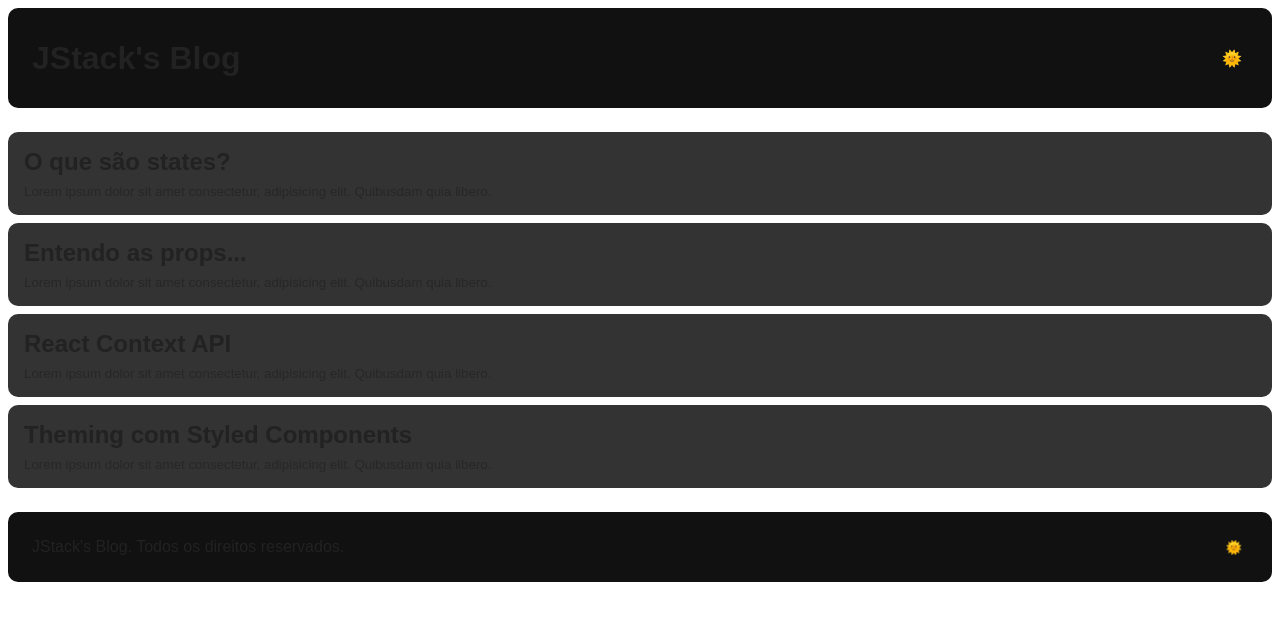
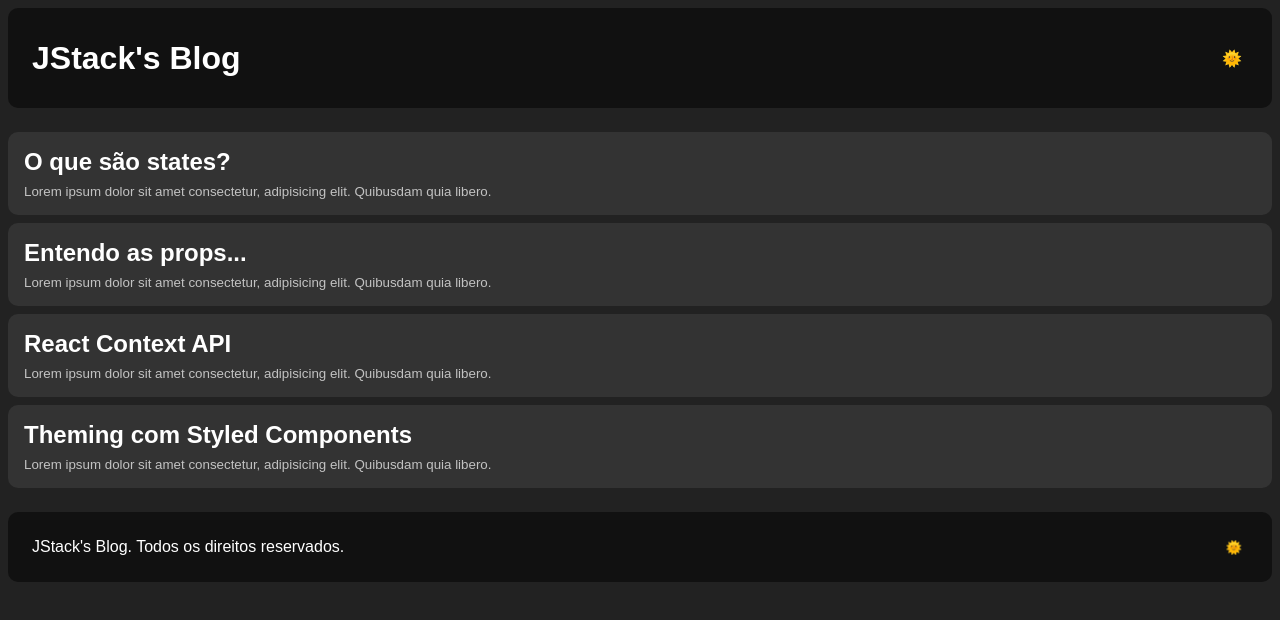
Before and after one commit to RflBueno/react-fundamentos, a React app: page / in a window 1280 px wide. Shown: the top 620 px of the page. Built offline with nearby package versions, Linux system fonts and the light colour scheme.

Commit message:
finalizando ajustes theming juntamente com darkmode e lightmode

```diff
--- a/src/App.js
+++ b/src/App.js
@@ -1,4 +1,4 @@
-import React from 'react';
+import React, { useState, useMemo } from 'react';
 import { ThemeProvider } from 'styled-components';
 
 import GlobalStyle from './styles/global';
@@ -7,10 +7,23 @@ import Layout from './components/Layout';
 import themes from './styles/themes';
 
 function App() {
+    const [theme, setTheme] = useState('dark');
+
+    const currentTheme = useMemo(() => {
+        return themes[theme] || themes.dark;
+    }, [theme])
+
+    function handleToggleTheme() {
+        setTheme((prevTheme) => (prevTheme === 'dark' ? 'light' : 'dark'));
+    }
+
     return (
-        <ThemeProvider theme={themes.light}>
+        <ThemeProvider theme={currentTheme}>
             <GlobalStyle />
-            <Layout />
+            <Layout
+                onToggleTheme={handleToggleTheme}
+                selectedTheme={theme}
+            />
         </ThemeProvider>
     );
 }
--- a/src/components/Footer/index.js
+++ b/src/components/Footer/index.js
@@ -2,11 +2,13 @@ import React from 'react';
 
 import { Container } from './styles';
 
-export default function Footer() {
+export default function Footer({ onToggleTheme, selectedTheme }) {
   return (
     <Container>
       <span>JStack's Blog. Todos os direitos reservados.</span>
-      <button type="button">🌞</button>
+      <button type="button" onClick={onToggleTheme}>
+        {selectedTheme === 'dark' ? '🌞' : '🌙'}
+      </button>
     </Container>
   );
 }
--- a/src/components/Footer/styles.js
+++ b/src/components/Footer/styles.js
@@ -1,7 +1,7 @@
 import styled from 'styled-components';
 
 export const Container = styled.footer`
-  background: #111;
+  background: ${({ theme }) => theme.footerBackgroundColor};
   height: 70px;
   display: flex;
   align-items: center;
--- a/src/components/Header/index.js
+++ b/src/components/Header/index.js
@@ -2,11 +2,13 @@ import React from 'react';
 
 import { Container } from './styles';
 
-export default function Header() {
+export default function Header({ onToggleTheme, selectedTheme }) {
   return (
     <Container>
       <h1>JStack's Blog</h1>
-      <button type="button">🌞</button>
+      <button type="button" onClick={onToggleTheme}>
+        {selectedTheme === 'dark' ? '🌞' : '🌙'}
+      </button>
     </Container>
   );
 }
--- a/src/components/Header/styles.js
+++ b/src/components/Header/styles.js
@@ -1,7 +1,7 @@
 import styled from 'styled-components';
 
 export const Container = styled.header`
-  background: #111;
+  background: ${({ theme }) => theme.headerBackgroundColor};
   height: 100px;
   display: flex;
   align-items: center;
--- a/src/components/Layout/index.js
+++ b/src/components/Layout/index.js
@@ -4,12 +4,16 @@ import Header from '../Header';
 import PostsList from '../PostsList';
 import Footer from '../Footer';
 
-export default function Layout() {
+export default function Layout({ onToggleTheme, selectedTheme }) {
     return (
         <>
-            <Header />
+            <Header
+                onToggleTheme={onToggleTheme}
+                selectedTheme={selectedTheme} />
             <PostsList />
-            <Footer />
+            <Footer
+                onToggleTheme={onToggleTheme}
+                selectedTheme={selectedTheme} />
         </>
     );
 }
--- a/src/components/PostsList/Post/styles.js
+++ b/src/components/PostsList/Post/styles.js
@@ -1,7 +1,7 @@
 import styled from 'styled-components';
 
 export const Container = styled.article`
-  background: #333;
+  background: ${({ theme }) => theme.postBackgroundColor};
   display: flex;
   flex-direction: column;
   padding: 16px;
--- a/src/styles/themes/dark.js
+++ b/src/styles/themes/dark.js
@@ -4,4 +4,8 @@ export default {
   ...commonStyles,
   backgroundColor: '#222',
   textColor: '#fff',
+  headerBackgroundColor: '#111',
+  footerBackgroundColor: '#111',
+  postBackgroundColor: '#333',
+
 };
--- a/src/styles/themes/light.js
+++ b/src/styles/themes/light.js
@@ -4,4 +4,8 @@ export default {
   ...commonStyles,
   backgroundColor: '#fff',
   textColor: '#222',
+  headerBackgroundColor: '#aaa',
+  footerBackgroundColor: '#aaa',
+  postBackgroundColor: '#ddd',
+
 };
```
Also changed, not shown: 1 other file (tests, documents, lock files or other folders).
